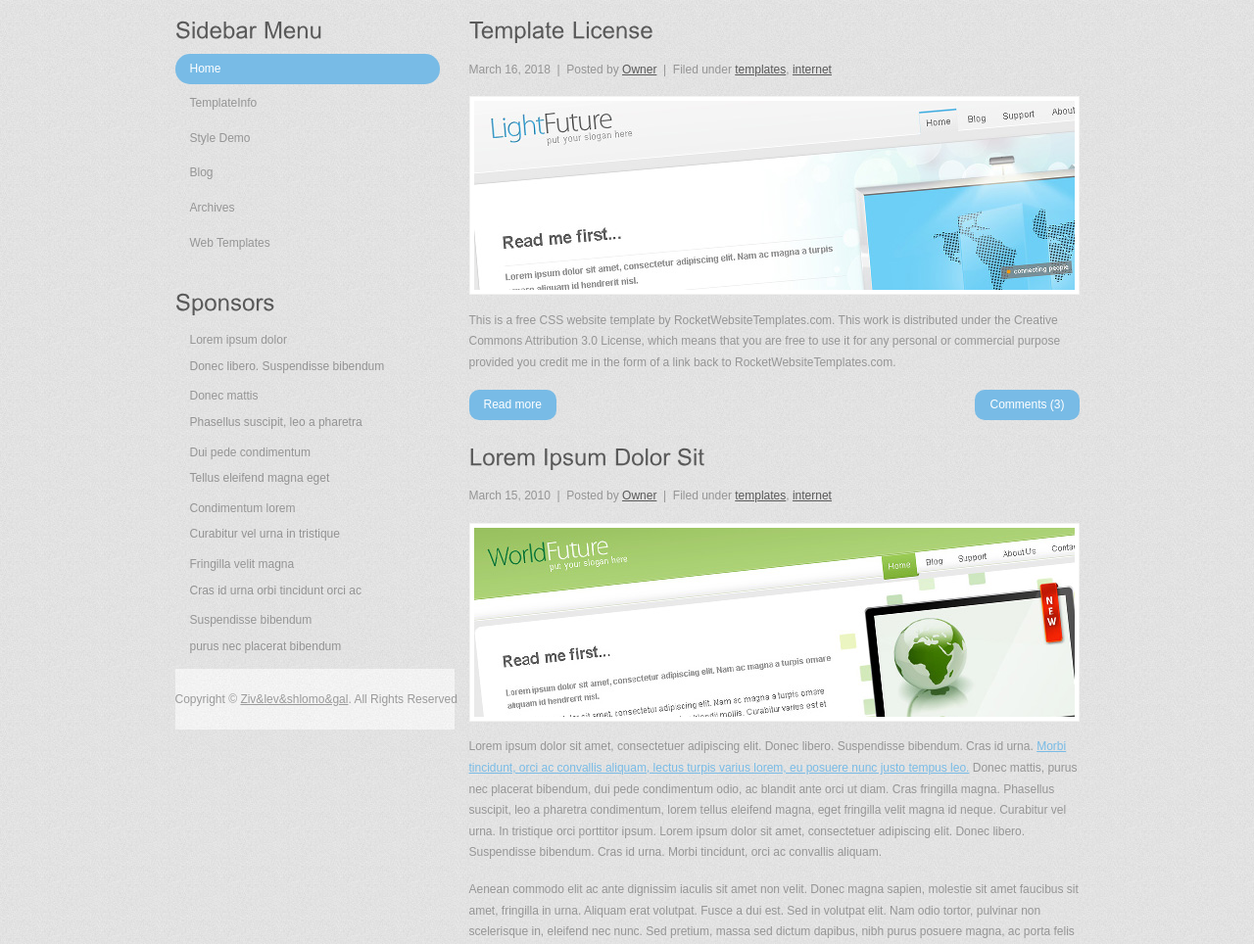
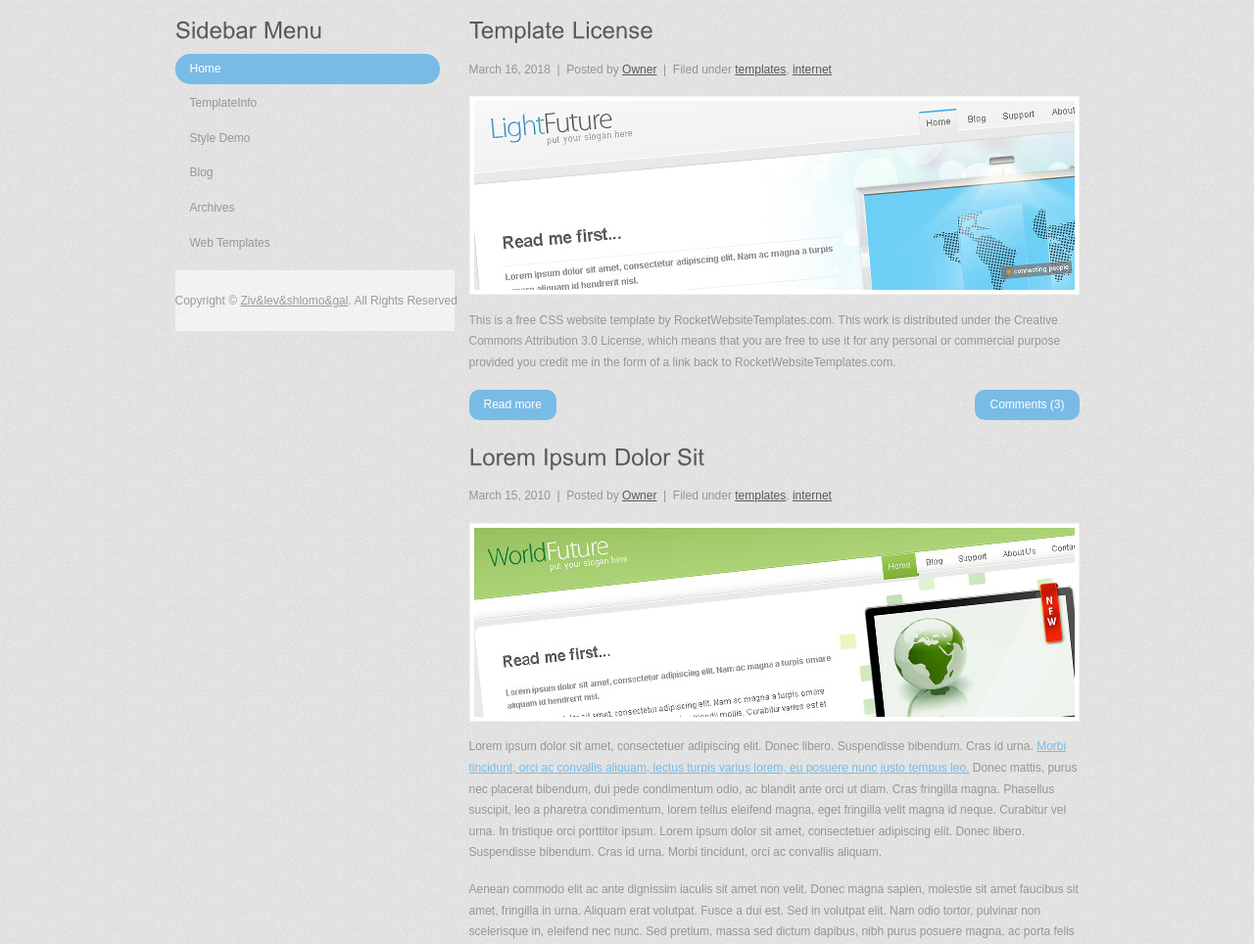
Before and after one commit to Project-Management-SCE/PM2022_TEAM_4, a Django app: page / in a window 1280 px wide. Shown: the part 467-1431 px from the top of the page at 98% size. Run offline with Django 4.2, Linux system fonts and the light colour scheme.

```diff
--- a/templates/home/HomePage.html
+++ b/templates/home/HomePage.html
@@ -38,18 +38,6 @@
               <li><a href="#">Web Templates</a></li>
             </ul>
           </div>
-          <div class="gadget">
-            <h2 class="star"><span>Sponsors</span></h2>
-            <div class="clr"></div>
-            <ul class="ex_menu">
-              <li><a href="#">Lorem ipsum dolor</a> Donec libero. Suspendisse bibendum</li>
-              <li><a href="#">Donec mattis</a> Phasellus suscipit, leo a pharetra</li>
-              <li><a href="#">Dui pede condimentum</a> Tellus eleifend magna eget</li>
-              <li><a href="#">Condimentum lorem</a> Curabitur vel urna in tristique</li>
-              <li><a href="#">Fringilla velit magna</a> Cras id urna orbi tincidunt orci ac</li>
-              <li><a href="#">Suspendisse bibendum</a> purus nec placerat bibendum</li>
-            </ul>
-          </div>
 <div class="footer">
   <div class="footer_resize">
     <p class="lf">Copyright &copy; <a href="#">Ziv&lev&shlomo&gal</a>. All Rights Reserved</p>
```
